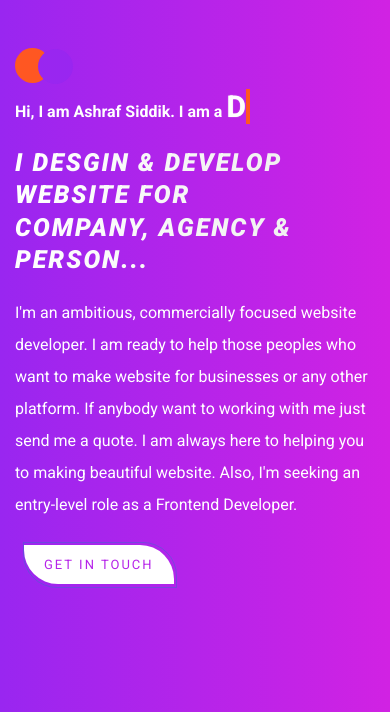
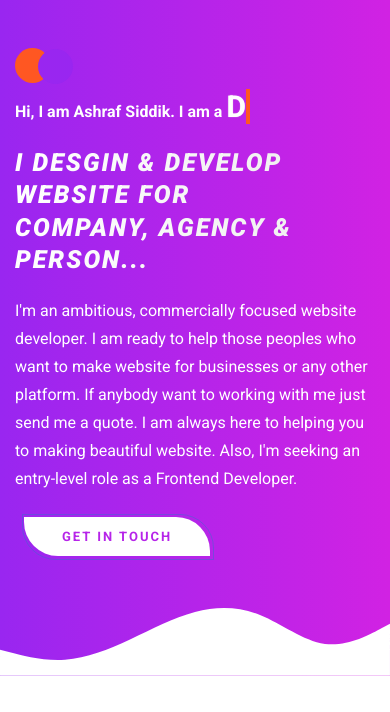
Before and after one commit to coderasraf/portfolio, a plain HTML site: page index.html in a window 390 px wide. Shown: the part 91-803 px from the top of the page. Drawn offline with Linux system fonts and the light colour scheme.

Commit message:
Update style.css

```diff
--- a/assets/css/style.css
+++ b/assets/css/style.css
@@ -1344,6 +1344,9 @@ a.btns.case-btn:hover {
 .technology-content .title-overview h4 {
     font-weight: normal;
 }
+.welcome-button {
+    margin-bottom: 0;
+}
 @media(max-width:768px){
   .technology-content {
     grid-template-columns: repeat(auto-fill,minmax(150px, 1fr));
@@ -1357,4 +1360,13 @@ a.btns.case-btn:hover {
     object-fit: contain;
     height: 80px;
 }
+  .top-info p {
+    line-height: 28px;
 }
+  .get-touch-btn {
+    padding: 10px 38px !important;
+    font-weight: bold;
+    font-size: 17px;
+    margin-bottom: 20px;
+}
+}
```
